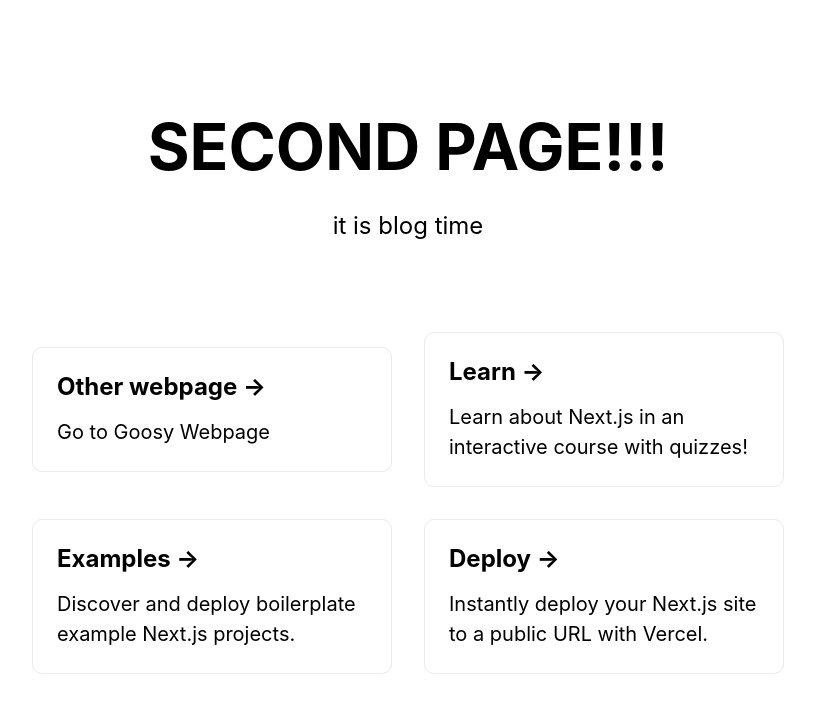
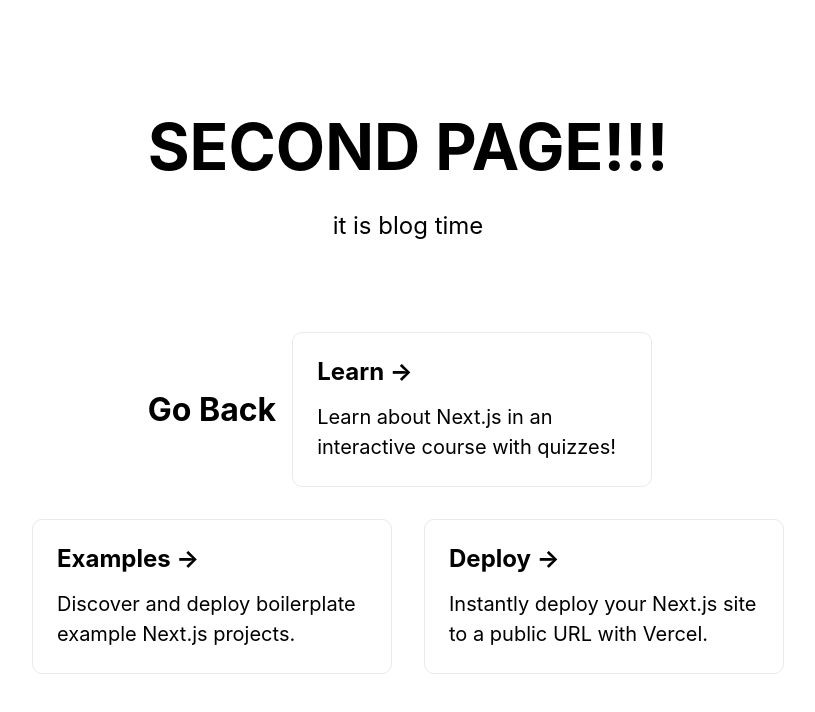
Before and after one commit to ecao77/website, a Next.js app: page /page2 in a window 1280 px wide. Shown: the top 712 px of the page, without its empty margins (232-1047 px from the left). Built offline with nearby package versions, Linux system fonts and the light colour scheme.

Commit message:
Update page2.js

```diff
--- a/pages/page2.js
+++ b/pages/page2.js
@@ -21,10 +21,11 @@ export default function Home() {
         </p>
 
         <div className={styles.grid}>
-          <a href="https://surviv.io" className={styles.card}>
-            <h3>Other webpage &rarr;</h3>
-            <p>Go to Goosy Webpage</p>
-          </a>
+        <h1 className="title">
+          <Link href="/page2">
+            <a>Go Back</a>
+          </Link>
+        </h1>
 
           <a href="https://nextjs.org/learn" className={styles.card}>
             <h3>Learn &rarr;</h3>
```
